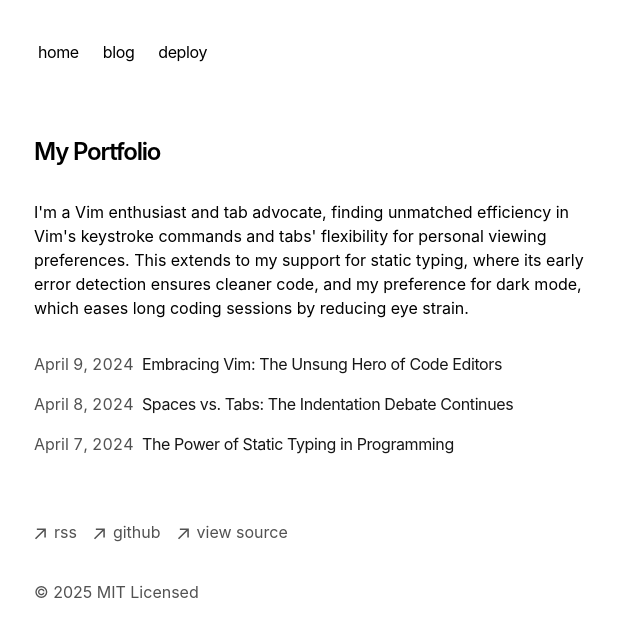
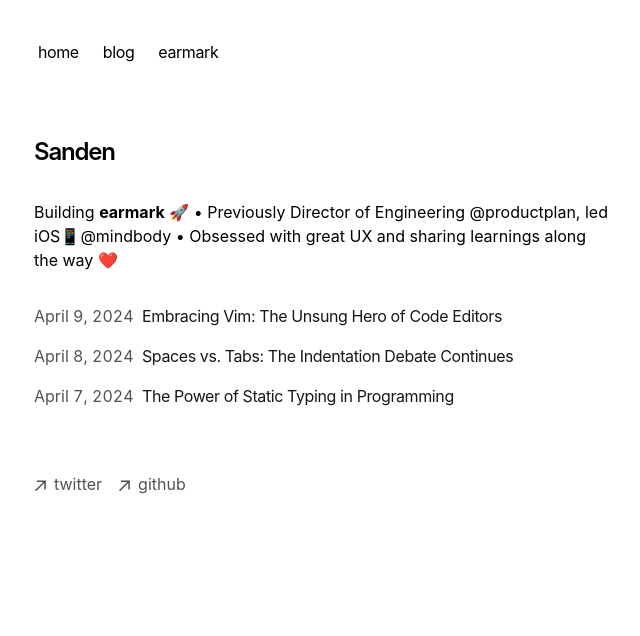
Before and after one commit to sandengocka/blog, a Next.js app: page / in a window 1280 px wide. Shown: the top 636 px of the page, without its empty margins (318-958 px from the left). Built offline with nearby package versions, Linux system fonts and the light colour scheme.

Commit message:
feat: rebranded to sanden

```diff
--- a/app/components/footer.tsx
+++ b/app/components/footer.tsx
@@ -12,7 +12,7 @@ function ArrowIcon() {
         fill="currentColor"
       />
     </svg>
-  )
+  );
 }
 
 export default function Footer() {
@@ -24,10 +24,10 @@ export default function Footer() {
             className="flex items-center transition-all hover:text-neutral-800 dark:hover:text-neutral-100"
             rel="noopener noreferrer"
             target="_blank"
-            href="/rss"
+            href="https://x.com/sandengocka"
           >
             <ArrowIcon />
-            <p className="ml-2 h-7">rss</p>
+            <p className="ml-2 h-7">twitter</p>
           </a>
         </li>
         <li>
@@ -35,27 +35,13 @@ export default function Footer() {
             className="flex items-center transition-all hover:text-neutral-800 dark:hover:text-neutral-100"
             rel="noopener noreferrer"
             target="_blank"
-            href="https://github.com/vercel/next.js"
+            href="https://github.com/sandengocka"
           >
             <ArrowIcon />
             <p className="ml-2 h-7">github</p>
           </a>
         </li>
-        <li>
-          <a
-            className="flex items-center transition-all hover:text-neutral-800 dark:hover:text-neutral-100"
-            rel="noopener noreferrer"
-            target="_blank"
-            href="https://vercel.com/templates/next.js/portfolio-starter-kit"
-          >
-            <ArrowIcon />
-            <p className="ml-2 h-7">view source</p>
-          </a>
-        </li>
       </ul>
-      <p className="mt-8 text-neutral-600 dark:text-neutral-300">
-        © {new Date().getFullYear()} MIT Licensed
-      </p>
     </footer>
-  )
+  );
 }
--- a/app/components/nav.tsx
+++ b/app/components/nav.tsx
@@ -1,16 +1,16 @@
-import Link from 'next/link'
+import Link from "next/link";
 
 const navItems = {
-  '/': {
-    name: 'home',
+  "/": {
+    name: "home",
   },
-  '/blog': {
-    name: 'blog',
+  "/blog": {
+    name: "blog",
   },
-  'https://vercel.com/templates/next.js/portfolio-starter-kit': {
-    name: 'deploy',
+  "https://www.tryearmark.com/": {
+    name: "earmark",
   },
-}
+};
 
 export function Navbar() {
   return (
@@ -30,11 +30,11 @@ export function Navbar() {
                 >
                   {name}
                 </Link>
-              )
+              );
             })}
           </div>
         </nav>
       </div>
     </aside>
-  )
+  );
 }
--- a/app/layout.tsx
+++ b/app/layout.tsx
@@ -1,27 +1,27 @@
-import './global.css'
-import type { Metadata } from 'next'
-import { GeistSans } from 'geist/font/sans'
-import { GeistMono } from 'geist/font/mono'
-import { Navbar } from './components/nav'
-import { Analytics } from '@vercel/analytics/react'
-import { SpeedInsights } from '@vercel/speed-insights/next'
-import Footer from './components/footer'
-import { baseUrl } from './sitemap'
+import "./global.css";
+import type { Metadata } from "next";
+import { GeistSans } from "geist/font/sans";
+import { GeistMono } from "geist/font/mono";
+import { Navbar } from "./components/nav";
+import { Analytics } from "@vercel/analytics/react";
+import { SpeedInsights } from "@vercel/speed-insights/next";
+import Footer from "./components/footer";
+import { baseUrl } from "./sitemap";
 
 export const metadata: Metadata = {
   metadataBase: new URL(baseUrl),
   title: {
-    default: 'Next.js Portfolio Starter',
-    template: '%s | Next.js Portfolio Starter',
+    default: "sanden",
+    template: "%s | sanden",
   },
-  description: 'This is my portfolio.',
+  description: "sanden's peronsal blog",
   openGraph: {
-    title: 'My Portfolio',
-    description: 'This is my portfolio.',
+    title: "sanden",
+    description: "sanden's peronsal blog",
     url: baseUrl,
-    siteName: 'My Portfolio',
-    locale: 'en_US',
-    type: 'website',
+    siteName: "sanden",
+    locale: "en_US",
+    type: "website",
   },
   robots: {
     index: true,
@@ -29,25 +29,25 @@ export const metadata: Metadata = {
     googleBot: {
       index: true,
       follow: true,
-      'max-video-preview': -1,
-      'max-image-preview': 'large',
-      'max-snippet': -1,
+      "max-video-preview": -1,
+      "max-image-preview": "large",
+      "max-snippet": -1,
     },
   },
-}
+};
 
-const cx = (...classes) => classes.filter(Boolean).join(' ')
+const cx = (...classes) => classes.filter(Boolean).join(" ");
 
 export default function RootLayout({
   children,
 }: {
-  children: React.ReactNode
+  children: React.ReactNode;
 }) {
   return (
     <html
       lang="en"
       className={cx(
-        'text-black bg-white dark:text-white dark:bg-black',
+        "text-black bg-white dark:text-white dark:bg-black",
         GeistSans.variable,
         GeistMono.variable
       )}
@@ -62,5 +62,5 @@ export default function RootLayout({
         </main>
       </body>
     </html>
-  )
+  );
 }
--- a/app/page.tsx
+++ b/app/page.tsx
@@ -1,21 +1,25 @@
-import { BlogPosts } from 'app/components/posts'
+import { BlogPosts } from "app/components/posts";
 
 export default function Page() {
   return (
     <section>
-      <h1 className="mb-8 text-2xl font-semibold tracking-tighter">
-        My Portfolio
-      </h1>
+      <h1 className="mb-8 text-2xl font-semibold tracking-tighter">Sanden</h1>
       <p className="mb-4">
-        {`I'm a Vim enthusiast and tab advocate, finding unmatched efficiency in
-        Vim's keystroke commands and tabs' flexibility for personal viewing
-        preferences. This extends to my support for static typing, where its
-        early error detection ensures cleaner code, and my preference for dark
-        mode, which eases long coding sessions by reducing eye strain.`}
+        Building{" "}
+        <a
+          href="https://www.tryearmark.com/"
+          target="_blank"
+          rel="noopener noreferrer"
+          className="hover:underline"
+        >
+          <strong>earmark</strong>
+        </a>{" "}
+        🚀 • Previously Director of Engineering @productplan, led iOS📱@mindbody
+        • Obsessed with great UX and sharing learnings along the way ❤️
       </p>
       <div className="my-8">
         <BlogPosts />
       </div>
     </section>
-  )
+  );
 }
```
